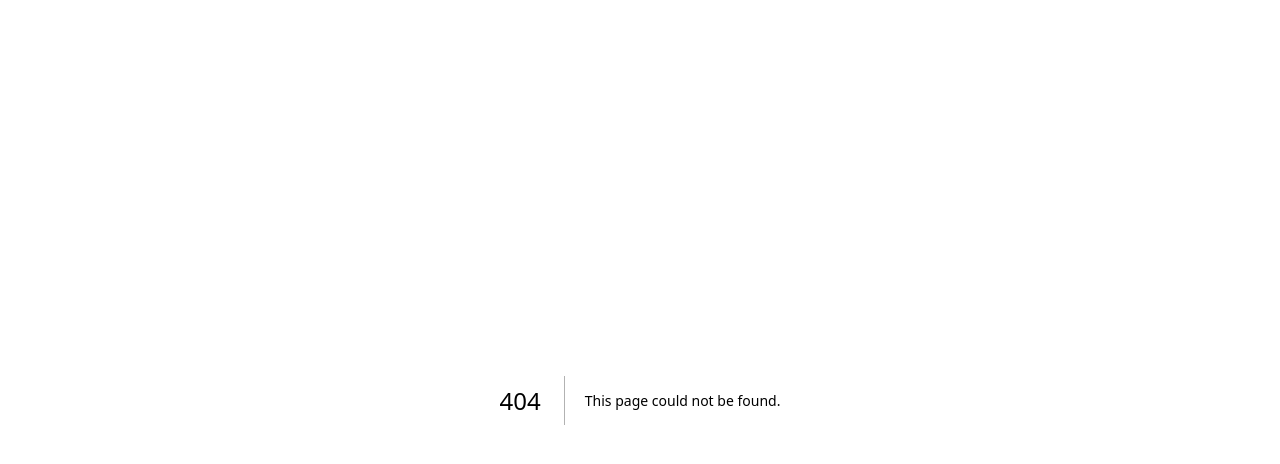
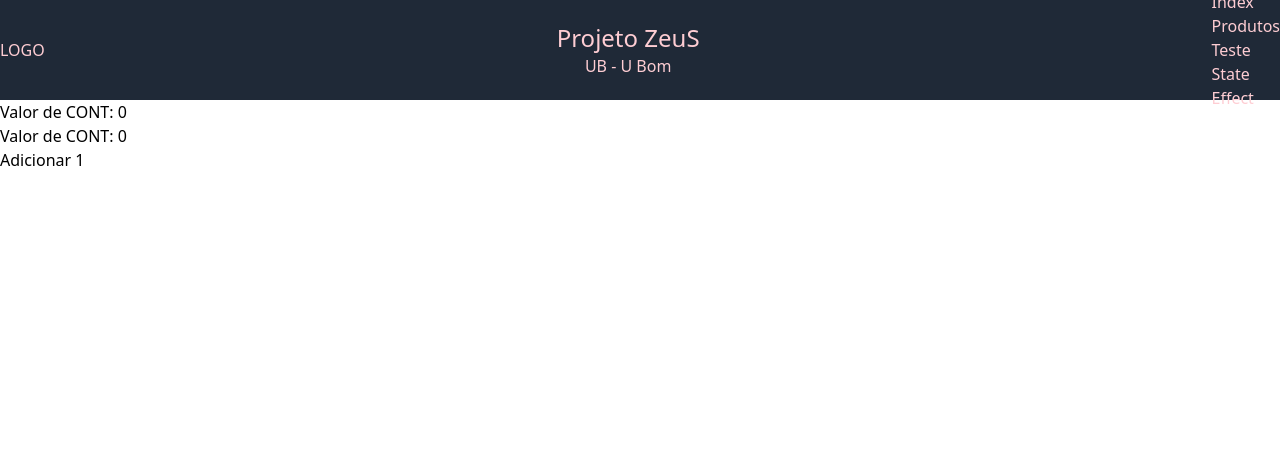
Before and after one commit to cl-provecto/crud, a Next.js app in the folder crud/: page /hooks/useeffect in a window 1280 px wide. Before the commit this address had no page. Shown: the top 464 px of the page. Built offline with nearby package versions, Linux system fonts and the light colour scheme.

Commit message:
criação useeffect

```diff
--- a/crud/src/components/Topo.tsx
+++ b/crud/src/components/Topo.tsx
@@ -21,6 +21,7 @@ export default function Topo() {
                 }>Produtos</Link>
                 <Link href={"/teste"}>Teste</Link>
                 <Link href={"/hooks/usestate"}>State</Link>
+                <Link href={"/hooks/useeffect"}>Effect</Link>
             </nav>
         </div>
     )
--- a/crud/src/pages/forms/inputs.tsx
+++ b/crud/src/pages/forms/inputs.tsx
@@ -1,11 +1,21 @@
 import { useState } from "react"
 import Topo from "@/components/Topo"
 
-const cursos = ["HTML", "React", "C++", "Javascript", "Arduino", "CSS", "Next.js"]
+const cursos = ["", "HTML", "React", "C++", "Javascript", "Arduino", "CSS", "Next.js"]
 
 export default function Inputs() {
     const [nome, setNome] = useState<string>("")
     const [curso, setCurso] = useState<string>("")
+
+    function fcursos() {
+        return cursos.map((c:any, index:number) => {
+            return <option key={index} value={c}>{c}</option>
+        })
+    }
+
+    const ccursos = cursos.map((c:any, index:number) => {
+        return <option key={index} value={c}>{c}</option>
+    })
 
     return (
         <div>
@@ -18,10 +28,12 @@ export default function Inputs() {
                 <label>Curso:</label>
                 <select value={curso} onChange={(evt) => setCurso(evt.target.value)}>
                     {
-                        cursos.map((c:any, index:number) => {
-                            //return <option key={index} value={c}>{`Curso de ${c}`}</option>
-                            return <option key={index} value={c}>Curso de: {c}</option>
-                        })
+                        // cursos.map((c:any, index:number) => {
+                        //     //return <option key={index} value={c}>{`Curso de ${c}`}</option>
+                        //     return <option key={index} value={c}>Curso de: {c}</option>
+                        // })
+                        //fcursos()
+                        ccursos
                     }
                 </select>
             </div>
--- /dev/null
+++ b/crud/src/pages/hooks/useeffect.tsx
@@ -0,0 +1,45 @@
+import { useEffect, useState } from "react"
+import Topo from "@/components/Topo"
+
+//useEffect usado para renderização apenas uma vez da página
+
+export default function UseEffect() {
+
+    const [cont, setCont] = useState<number>(0)
+    const [aux, setAux] = useState<number>(0)
+
+    //let aux = 0
+
+    // useEffect(() => {
+    //     let c = cont
+    //     c ++
+    //     setCont(c)
+    // }, [])
+
+    useEffect(() => {
+        alert("UseEffect Disparado.")
+    }, [aux])
+
+    function add() {
+        let c = cont
+        c ++
+        setCont(c)
+    }
+
+    function addaux() {
+        let a = aux
+        a ++
+        setAux(a)
+    }
+
+    return (
+        <div>
+            <Topo></Topo>
+            <div>
+                <p>{`Valor de CONT: ${cont}`}</p>
+                <p>{`Valor de CONT: ${aux}`}</p>
+                <button onClick={() => { add(), addaux() }}>Adicionar 1</button>
+            </div>
+        </div>
+    )
+}
--- a/crud/src/styles/globals.css
+++ b/crud/src/styles/globals.css
@@ -31,3 +31,9 @@
     padding: 3px;
     border-radius: 3px;
 }
+
+.campoForm select {
+    border: 1px solid #888;
+    padding: 3px;
+    border-radius: 3px;
+}
```
